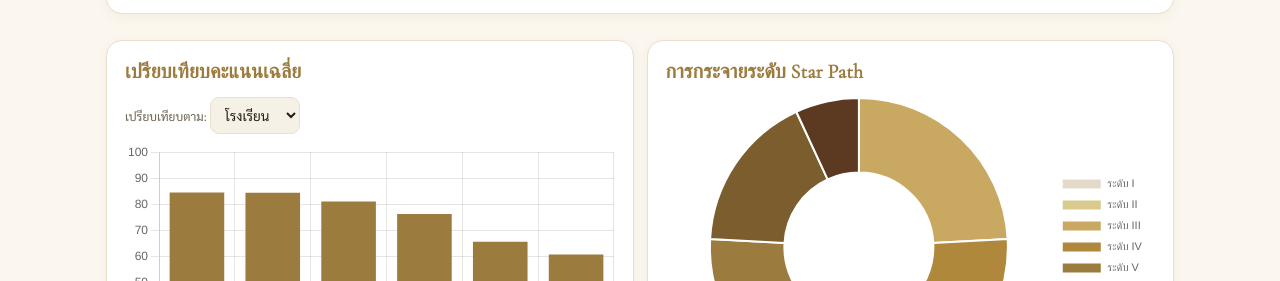
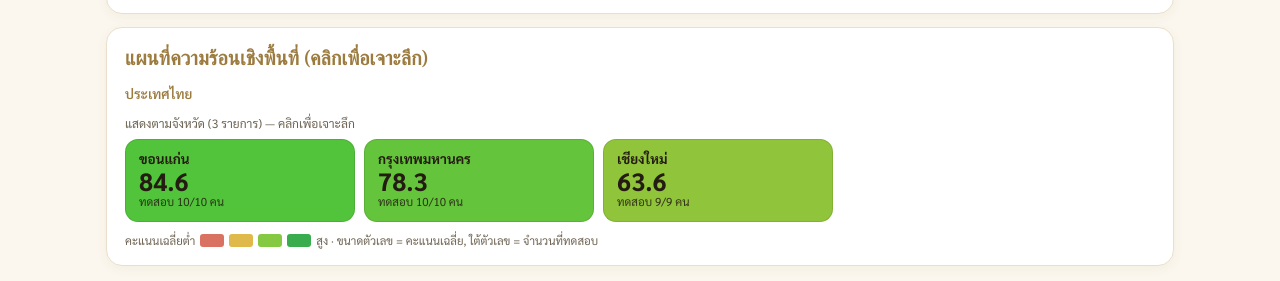
Before and after one commit to BSI-Main/brightstar-assessment, a plain HTML site: page BSI_Executive_Dashboard.html in a window 1280 px wide. Shown: the part 671-952 px from the top of the page. Drawn offline with nearby package versions, Linux system fonts and the light colour scheme.

Commit message:
เพิ่มแผนที่ความร้อนเชิงพื้นที่เจาะลึก (ประเทศ→จังหวัด→อำเภอ→ตำบล→โรงเรียน→ชั้น) ในแดชบอร์ดผู้บริหาร

```diff
--- a/BSI_Executive_Dashboard.html
+++ b/BSI_Executive_Dashboard.html
@@ -42,6 +42,18 @@ dialog::backdrop{background:rgba(40,27,18,.45)}
 .dom{margin:9px 0}.dom .t{display:flex;justify-content:space-between;font-size:13px}.track{height:12px;background:var(--paper);border-radius:8px;overflow:hidden}.fill{height:100%;background:linear-gradient(90deg,var(--gold),var(--brand))}
 .toast{position:fixed;bottom:18px;left:50%;transform:translateX(-50%);background:#241B12;color:#fff;padding:10px 18px;border-radius:22px;font-size:13.5px;opacity:0;transition:.25s;z-index:99;pointer-events:none}.toast.show{opacity:1}
 footer{text-align:center;color:var(--grey);font-size:12px;margin-top:22px;border-top:1px solid var(--line);padding-top:14px}
+.crumb{font-size:13.5px;margin-bottom:10px;color:var(--grey)}
+.crumb a{color:var(--brand);cursor:pointer;font-weight:600}.crumb a:hover{text-decoration:underline}
+.crumb .sep{margin:0 6px;color:var(--line)}
+.heatwrap{display:flex;flex-wrap:wrap;gap:9px}
+.tile{flex:1 1 132px;min-width:132px;max-width:230px;border-radius:13px;padding:11px 13px;cursor:pointer;color:#241B12;border:1px solid rgba(0,0,0,.10);transition:.12s}
+.tile:hover{transform:translateY(-2px);box-shadow:0 7px 18px rgba(0,0,0,.14)}
+.tile .nm{font-weight:700;font-size:13.5px;line-height:1.25}
+.tile .av{font-size:25px;font-weight:700;line-height:1}
+.tile .ct{font-size:11.5px;opacity:.85}
+.tile.gray{background:#EDE7DC;color:var(--grey)}
+.heatlegend{display:flex;align-items:center;gap:5px;font-size:11.5px;color:var(--grey);margin-top:10px;flex-wrap:wrap}
+.heatlegend .sw{width:24px;height:13px;border-radius:3px}
 </style></head><body>
 <div class="bar"><a class="h" href="index.html">★ BrightStar</a><a href="index.html">หน้าแรก</a><a href="BSI_Staff_Console.html">ระบบครู</a><a href="BSI_Test_Hub.html">ศูนย์ทดสอบ</a></div>
 <div class="hero"><img src="logo.png" alt="logo"><div class="k">BRIGHTSTAR ASSESSMENT INSTITUTE</div>
@@ -70,6 +82,12 @@ footer{text-align:center;color:var(--grey);font-size:12px;margin-top:22px;border
 </div>
 
 <div class="card"><div class="kpis" id="kpis"></div></div>
+
+<div class="card"><h2>แผนที่ความร้อนเชิงพื้นที่ (คลิกเพื่อเจาะลึก)</h2>
+ <div class="crumb" id="crumb"></div>
+ <div class="heatwrap" id="heat"></div>
+ <div class="heatlegend"><span>คะแนนเฉลี่ยต่ำ</span><span class="sw" style="background:hsl(8,62%,62%)"></span><span class="sw" style="background:hsl(45,70%,58%)"></span><span class="sw" style="background:hsl(90,55%,52%)"></span><span class="sw" style="background:hsl(130,50%,45%)"></span><span>สูง · ขนาดตัวเลข = คะแนนเฉลี่ย, ใต้ตัวเลข = จำนวนที่ทดสอบ</span></div>
+</div>
 
 <div class="grid2">
  <div class="card"><h2>เปรียบเทียบคะแนนเฉลี่ย</h2>
@@ -160,8 +178,42 @@ function render(){
   ['ระดับเฉลี่ย',avgLv?avgLv.r:'—',avgLv?avgLv.n:'ยังไม่มีผล'],
   ['โรงเรียน',uniq(list.map(s=>s.school)).length,'แห่ง'],
  ].map(k=>`<div class="kpi"><div class="l">${k[0]}</div><div class="n">${k[1]}</div><div class="s">${k[2]}</div></div>`).join('');
- drawCompare(list);drawLevel(tested);drawDomain(tested);drawTable(list);
+ drawCompare(list);drawLevel(tested);drawDomain(tested);drawTable(list);drawHeat();
 }
+
+const HLEVELS=[['province','จังหวัด'],['amphoe','อำเภอ'],['tambon','ตำบล'],['school','โรงเรียน'],['cls','ชั้น']];
+function idOf(k){return k==='cls'?'f_class':'f_'+k}
+function heatColor(avg){if(avg==null)return null;const hue=Math.max(0,Math.min(130,avg/100*130));return `hsl(${Math.round(hue)},${avg<55?64:54}%,${avg<55?60:50}%)`}
+function drawHeat(){
+ // breadcrumb of set geo filters in order
+ let cr=['<a onclick="heatReset()">ประเทศไทย</a>'];
+ for(const[k,lab]of HLEVELS){const v=val(idOf(k));if(v)cr.push('<span class="sep">›</span><a onclick="heatCrumb(\''+k+'\')">'+esc(v)+'</a>');}
+ document.getElementById('crumb').innerHTML=cr.join('');
+ // current tile level = first geo filter not set (in order)
+ let lvlKey=null,lvlLab='';
+ for(const[k,lab]of HLEVELS){if(!val(idOf(k))){lvlKey=k;lvlLab=lab;break;}}
+ const heat=document.getElementById('heat');
+ if(!lvlKey){heat.innerHTML='<div class="muted">เจาะลึกถึงระดับชั้นแล้ว — ดูรายชื่อนักเรียนด้านล่าง</div>';return;}
+ // base data respecting set filters above this level
+ const base=data.filter(s=>HLEVELS.every(([k])=>!val(idOf(k))||(s[k]||'')===val(idOf(k))));
+ const g={};
+ base.forEach(s=>{const key=s[lvlKey]||'(ไม่ระบุ)';const w=weighted(s.scores);(g[key]=g[key]||{all:0,t:0,sum:0}); g[key].all++; if(w!=null){g[key].t++;g[key].sum+=w;}});
+ let arr=Object.entries(g).map(([k,v])=>({k,all:v.all,t:v.t,avg:v.t?Math.round(v.sum/v.t*10)/10:null}));
+ arr.sort((a,b)=>(b.avg==null?-1:b.avg)-(a.avg==null?-1:a.avg));
+ heat.innerHTML='';
+ const head=document.createElement('div');head.className='muted';head.style.cssText='flex-basis:100%;margin-bottom:-2px';head.textContent='แสดงตาม'+lvlLab+' ('+arr.length+' รายการ) — คลิกเพื่อเจาะลึก';
+ heat.appendChild(head);
+ arr.forEach(a=>{const col=heatColor(a.avg);const d=document.createElement('div');
+  d.className='tile'+(a.avg==null?' gray':'');if(col)d.style.background=col;
+  d.innerHTML=`<div class="nm">${esc(a.k)}</div><div class="av">${a.avg==null?'—':a.avg}</div><div class="ct">ทดสอบ ${a.t}/${a.all} คน</div>`;
+  d.onclick=()=>heatDrill(lvlKey,a.k);heat.appendChild(d);});
+}
+function heatDrill(k,name){if(name==='(ไม่ระบุ)')return;document.getElementById(idOf(k)).value=name;
+ if(k==='cls')render();else onFilter();}
+function heatCrumb(k){ // clicking a crumb keeps up to k, clears deeper
+ let clear=false;for(const[kk]of HLEVELS){if(clear)document.getElementById(idOf(kk)).value='';if(kk===k)clear=true;}
+ onFilter();}
+function heatReset(){resetFilters();}
 
 function drawCompare(list){
  const gk=val('groupby');const groups={};
```
